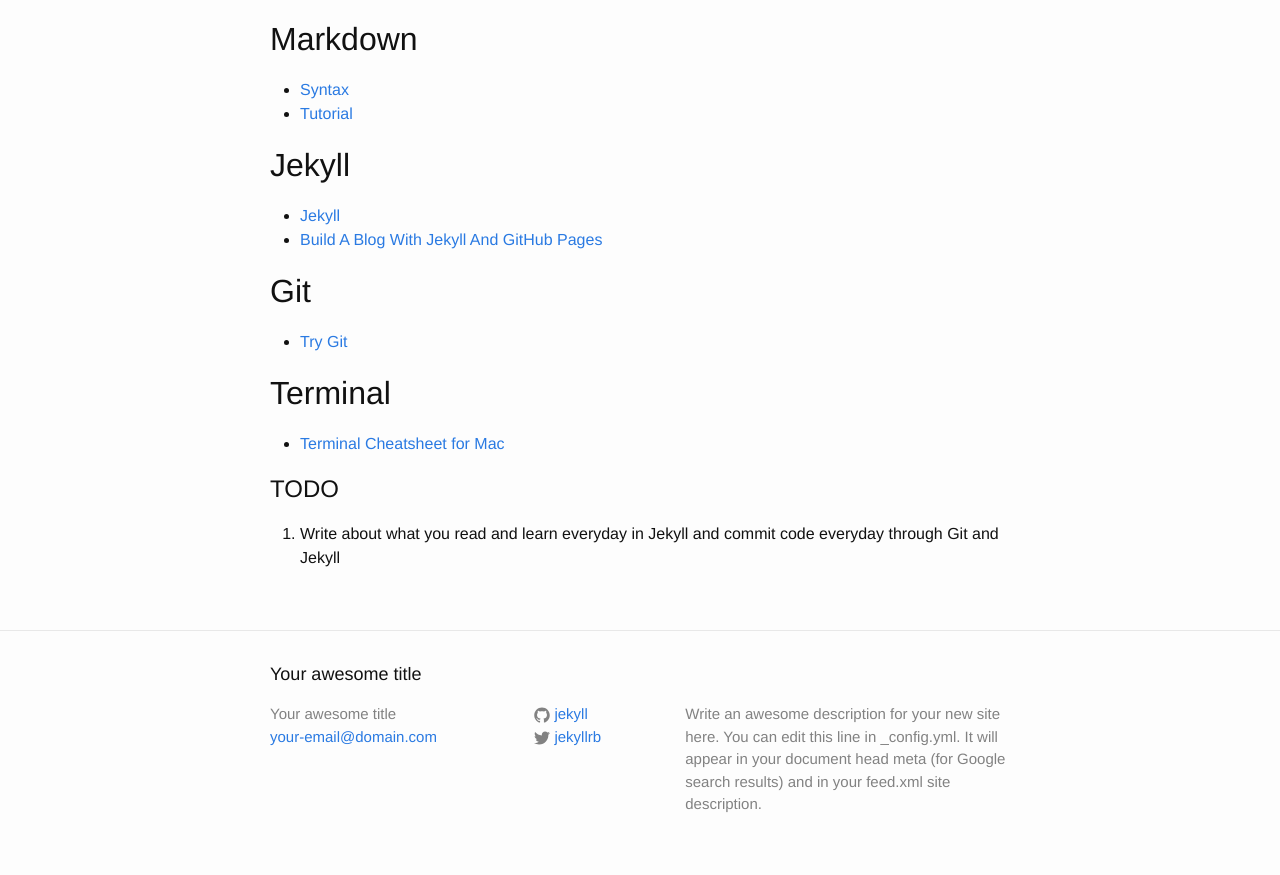
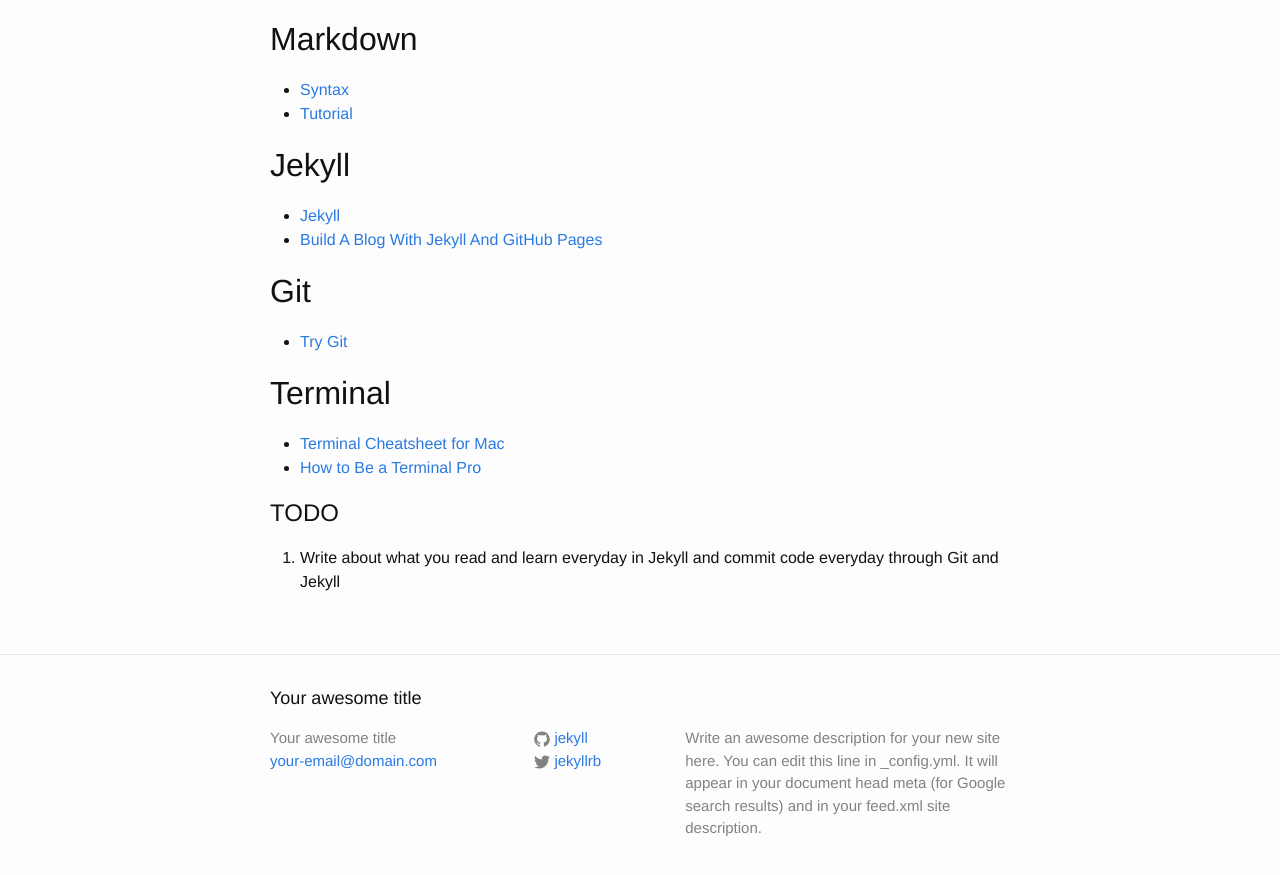
Before and after one commit to JabariR/jabarir.github.io, a Jekyll site: the page built from b-notes.md, in a window 1280 px wide and 900 px high, scrolled down 638 px. Shown: the top 875 px of the window. Built offline with Jekyll 4.4.1, drawn with Linux system fonts in a browser that asks for light colours.

Commit message:
add resource for terminal

```diff
--- a/b-notes.md
+++ b/b-notes.md
@@ -40,6 +40,7 @@ permalink: /bez-notes/
 
 ##  Terminal
 - [Terminal Cheatsheet for Mac](https://github.com/0nn0/terminal-mac-cheatsheet/wiki/Terminal-Cheatsheet-for-Mac-(-basics-))
+- [How to Be a Terminal Pro](https://code.tutsplus.com/courses/how-to-be-a-terminal-pro)
 
 
 # TODO
```
